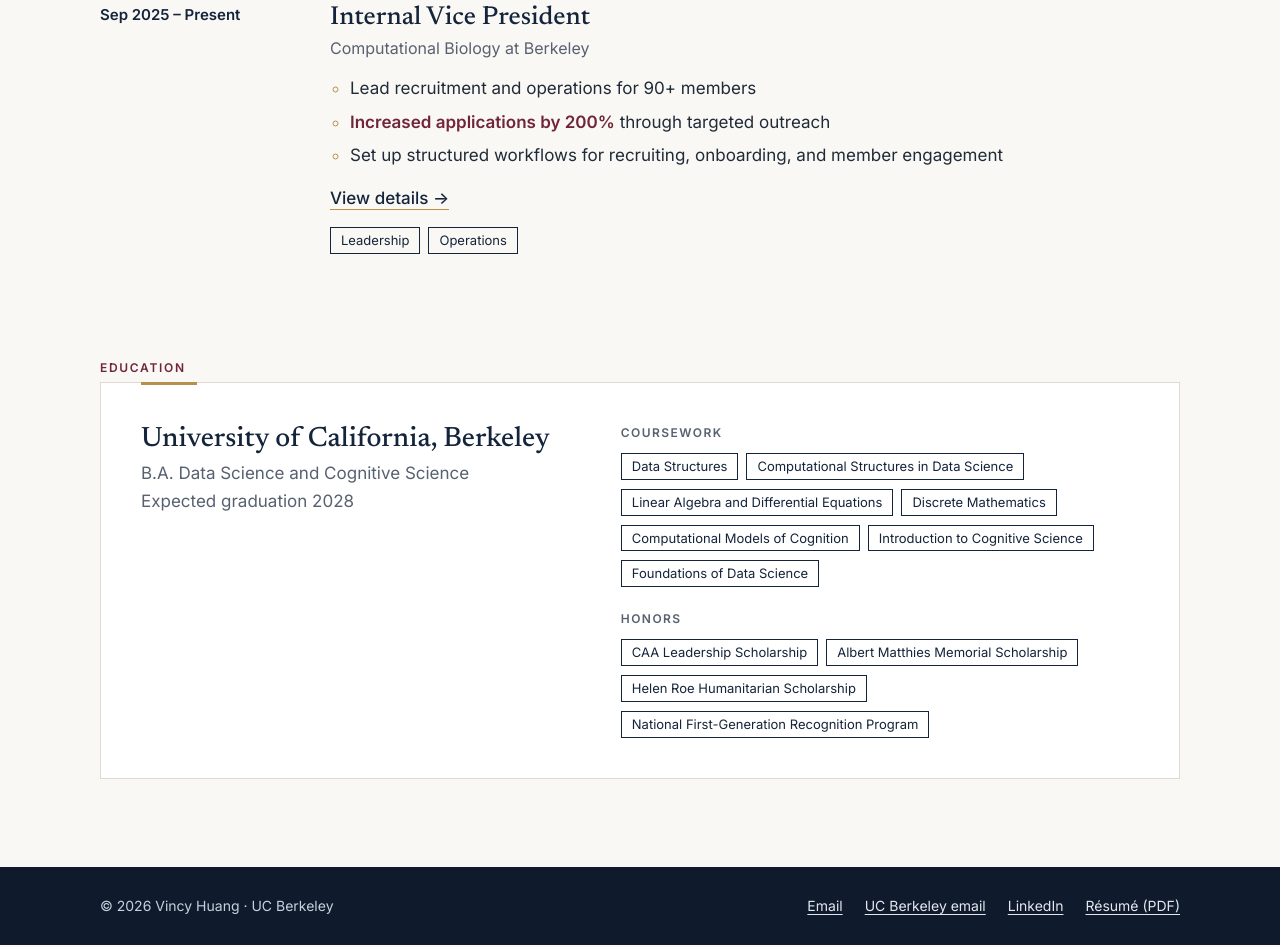
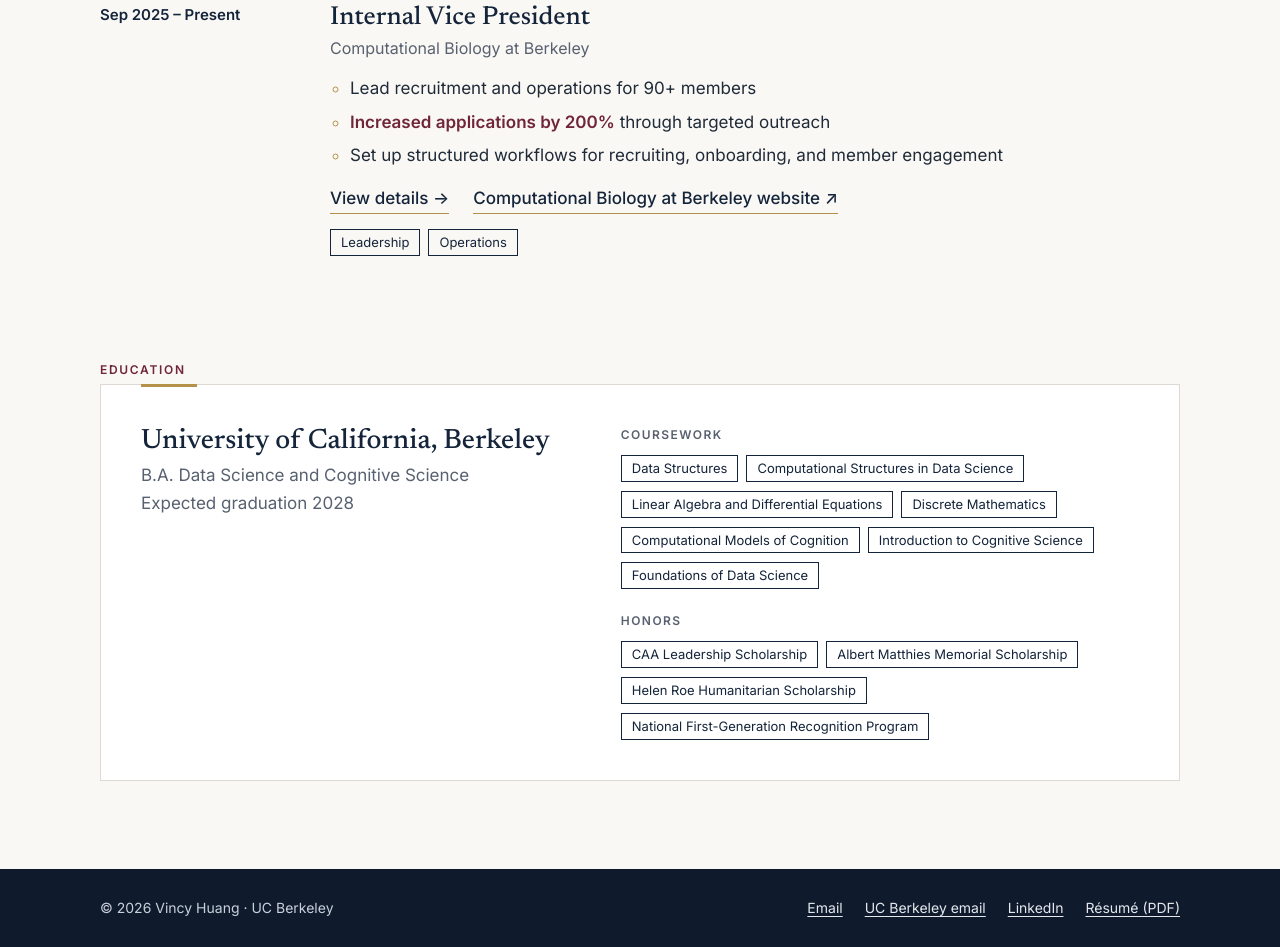
Before and after one commit to vincyh07-dev/vincyhuang, a plain HTML site: page experience.html in a window 1280 px wide. Shown: the part 1945-2892 px from the top of the page. Drawn offline with Linux system fonts and the light colour scheme.

Commit message:
Link the Computational Biology at Berkeley website
Co-Authored-By: Claude Opus 5.5 <noreply@anthropic.com>

```diff
--- a/experience.html
+++ b/experience.html
@@ -91,7 +91,7 @@
 <h3>Internal Vice President</h3>
 <p class="org">Computational Biology at Berkeley</p>
 <ul><li>Lead recruitment and operations for 90+ members</li><li><strong class="hl">Increased applications by 200%</strong> through targeted outreach</li><li>Set up structured workflows for recruiting, onboarding, and member engagement</li></ul>
-<p style="margin:0 0 14px"><a class="tlink" href="projects/compbio-berkeley.html">View details →</a></p><ul class="tags"><li><span class="tag">Leadership</span></li><li><span class="tag">Operations</span></li></ul>
+<p class="role-links"><a class="tlink" href="projects/compbio-berkeley.html">View details →</a><a class="tlink" href="https://compbioatberkeley.github.io/" target="_blank" rel="noopener">Computational Biology at Berkeley website <span aria-hidden="true">↗</span><span class="sr"> (opens in a new tab)</span></a></p><ul class="tags"><li><span class="tag">Leadership</span></li><li><span class="tag">Operations</span></li></ul>
 </div>
 </li>
 </ol>
```
Also changed, not shown: projects/compbio-berkeley.html (+1 -0 lines).
